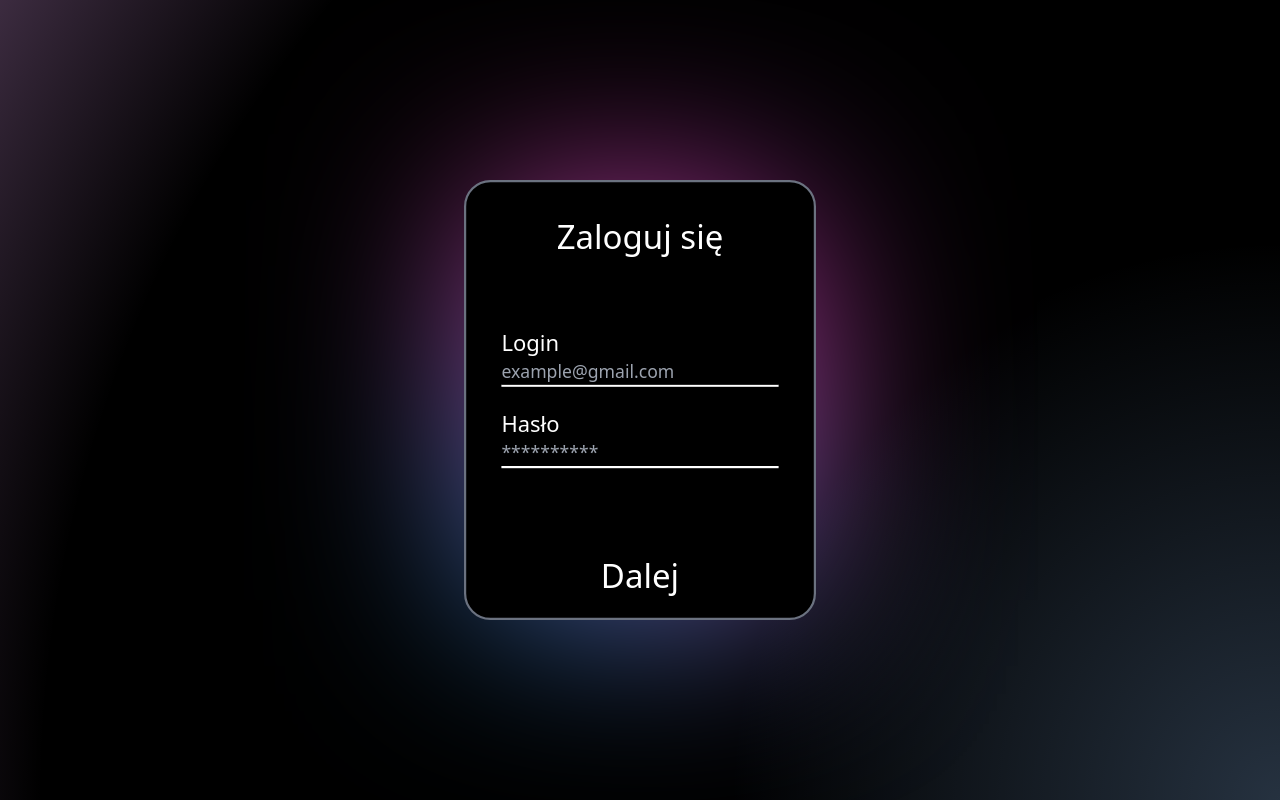
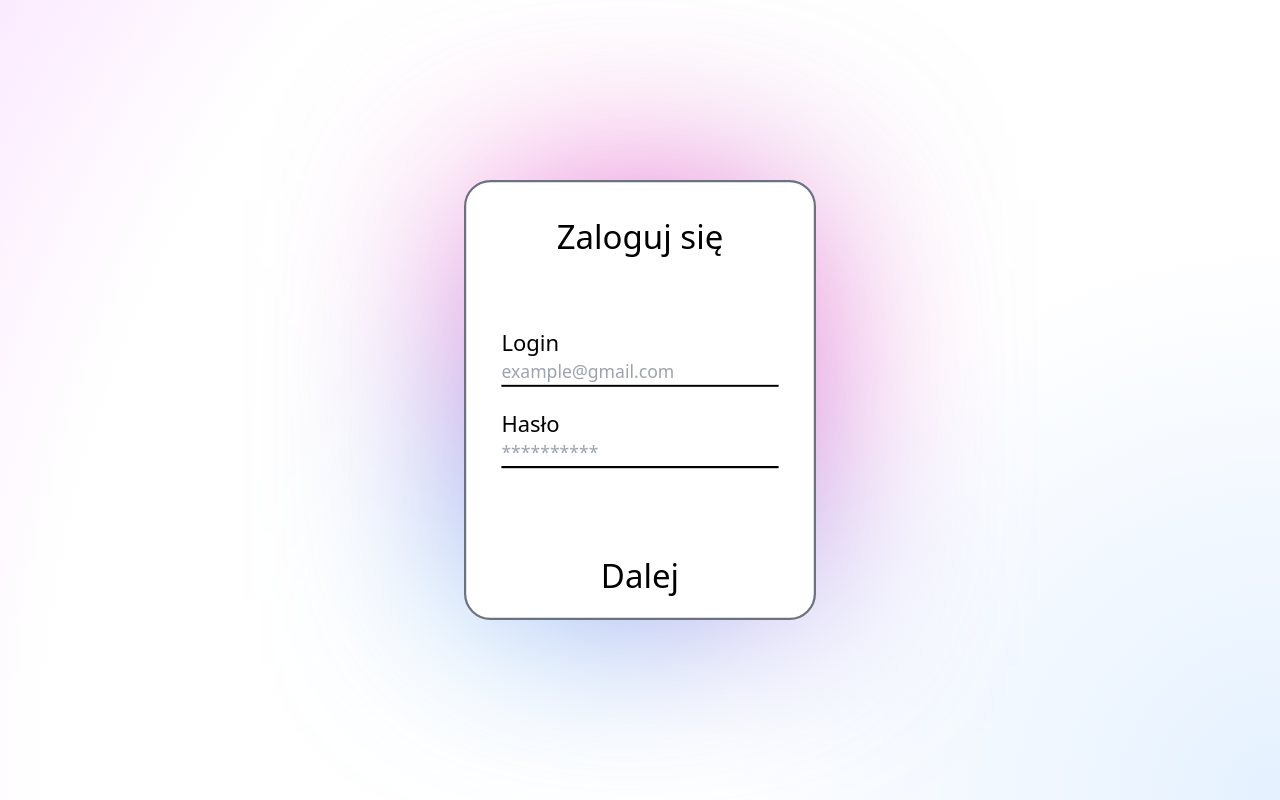
Before and after one commit to DedSec-ZSEIS/Secure-Vault, a Next.js app in the folder app/: page /login in a window 1280 px wide. Built offline with nearby package versions, Linux system fonts and the light colour scheme.

Commit message:
fixed underline and themes for login

```diff
--- a/app/app/layout.tsx
+++ b/app/app/layout.tsx
@@ -14,7 +14,7 @@ export default function RootLayout({
       */}
       <head />
       <body>
-        <div className='dark'>
+        <div className=''>
           <ContextProvider>
             {children}
           </ContextProvider>
--- a/app/comps/login/form.module.css
+++ b/app/comps/login/form.module.css
@@ -39,6 +39,12 @@
         }
     }
 
+    @media (prefers-color-scheme: light) {
+        .lineAnimation::after {
+            background-color: black;
+        }
+    }
+
 
     .wrapper::before{
         content: "";
```
